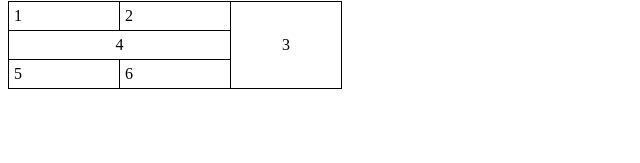
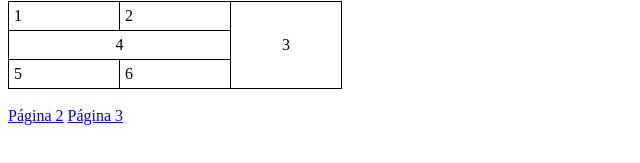
Before and after one commit to Felipe-Bryan/Tabelas, a plain HTML site: page pagina1.html in a window 1280 px wide. Shown: the part 255-418 px from the top of the page, without its empty margins (0-640 px from the left). Drawn offline with Linux system fonts and the light colour scheme.

Commit message:
links adicionados

```diff
--- a/pagina1.html
+++ b/pagina1.html
@@ -74,5 +74,8 @@
         <td>6</td>
       </tr>
     </table>
+    <br />
+    <a href="/pagina2.html">Página 2</a>
+    <a href="/pagina3.html">Página 3</a>
   </body>
 </html>
```
Also changed, not shown: pagina2.html (+3 -0 lines), pagina3.html (+3 -0 lines).
